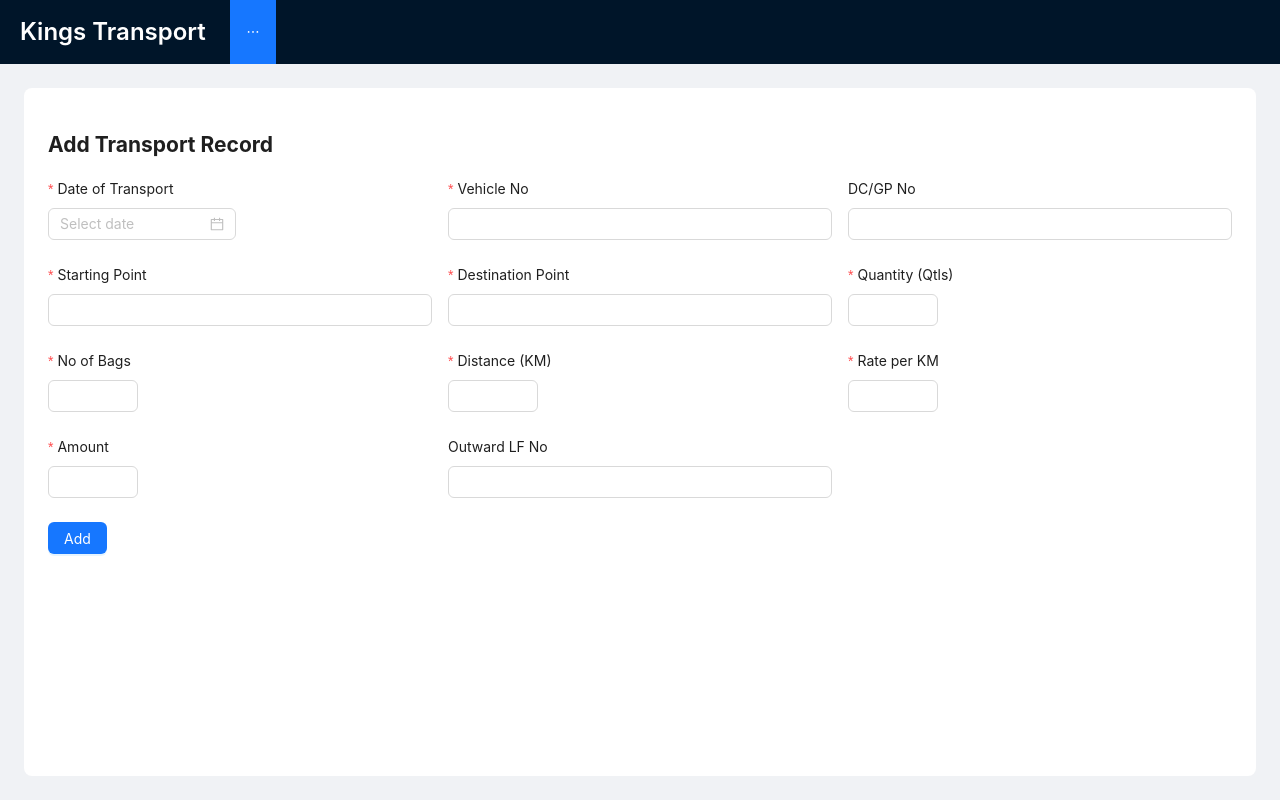
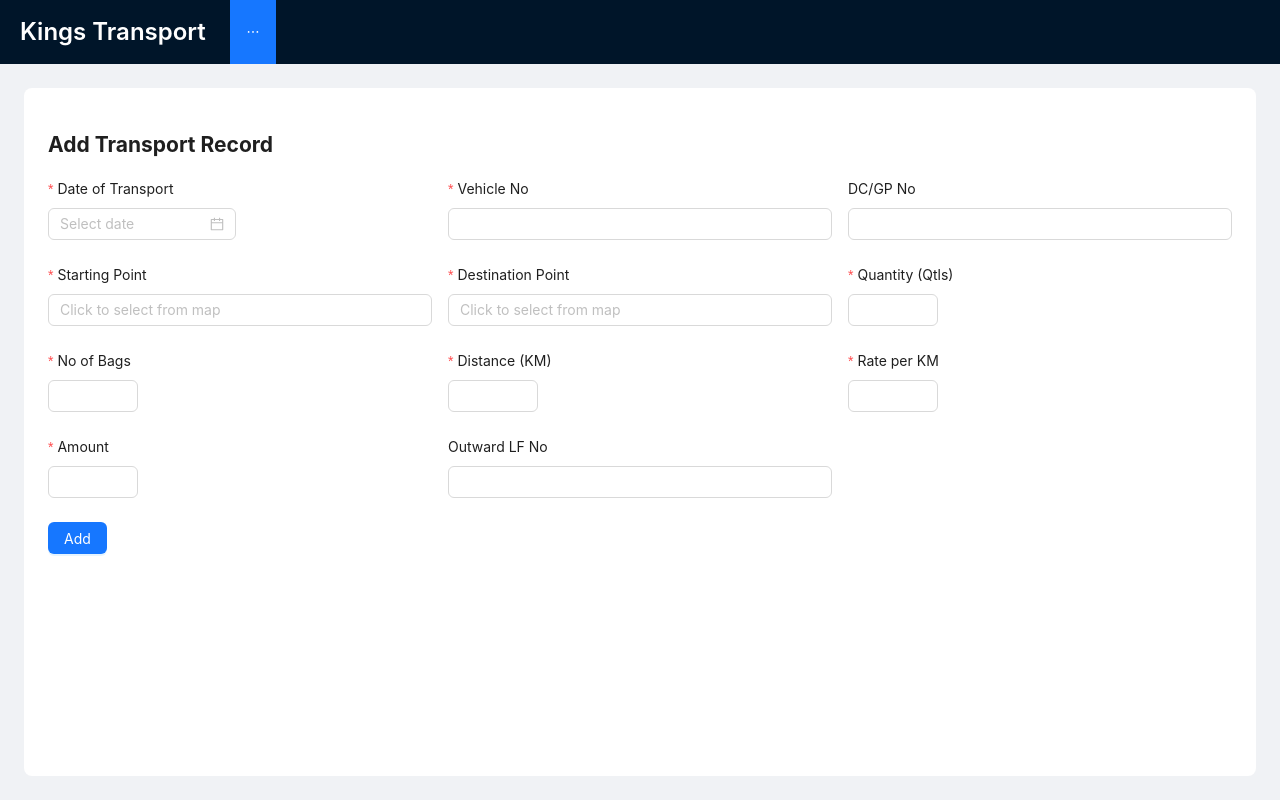
Before and after one commit to strong11421/transport-app, a React (Vite) app in the folder frontend/: page /add in a window 1280 px wide. Built offline with nearby package versions, Linux system fonts and the light colour scheme.

Commit message:
Update frontend

```diff
--- a/frontend/src/App.tsx
+++ b/frontend/src/App.tsx
@@ -6,6 +6,8 @@ import TransportList from './pages/TransportList';
 import EditTransportForm from './pages/EditTransportForm'; // ✅ Added
 import Navbar from './components/Navbar';
 import './App.css';
+import 'leaflet/dist/leaflet.css';
+
 
 const { Header, Content } = Layout;
 
--- a/frontend/src/pages/AddTransportForm.tsx
+++ b/frontend/src/pages/AddTransportForm.tsx
@@ -1,17 +1,50 @@
-import React from 'react';
-import { Form, Input, InputNumber, Button, message, Row, Col, DatePicker } from 'antd';
+import React, { useState } from 'react';
+import { Form, Input, InputNumber, Button, message, Row, Col, DatePicker, Modal } from 'antd';
 import { useNavigate } from 'react-router-dom';
+import { MapContainer, TileLayer, Marker, useMapEvents } from 'react-leaflet';
+import L from 'leaflet';
+
+const markerIcon = new L.Icon({
+  iconUrl: 'https://unpkg.com/leaflet@1.9.4/dist/images/marker-icon.png',
+  iconSize: [25, 41],
+  iconAnchor: [12, 41],
+});
+
+const LocationPicker = ({ onSelect }: { onSelect: (latlng: L.LatLngLiteral) => void }) => {
+  useMapEvents({
+    click(e) {
+      onSelect(e.latlng);
+    },
+  });
+  return null;
+};
 
 const AddTransportForm: React.FC = () => {
   const [form] = Form.useForm();
-  const navigate = useNavigate(); // ← hook to navigate
+  const navigate = useNavigate();
+
+  const [modalVisible, setModalVisible] = useState(false);
+  const [selectingField, setSelectingField] = useState<'starting_point' | 'destination_point' | null>(null);
+  const [selectedPosition, setSelectedPosition] = useState<L.LatLngLiteral | null>(null);
+
+  const openMapModal = (field: 'starting_point' | 'destination_point') => {
+    setSelectingField(field);
+    setModalVisible(true);
+  };
+
+  const handleMapClick = (latlng: L.LatLngLiteral) => {
+    setSelectedPosition(latlng);
+    form.setFieldValue(selectingField!, `${latlng.lat.toFixed(5)}, ${latlng.lng.toFixed(5)}`);
+    setModalVisible(false);
+    setSelectedPosition(null);
+  };
 
   const onFinish = async (values: any) => {
     try {
       const res = await fetch('https://transport-app-zy0l.onrender.com/transport', {
         method: 'POST',
         headers: { 'Content-Type': 'application/json' },
-        body: JSON.stringify(values)
+        body: JSON.stringify(values),
       });
 
       const data = await res.json();
@@ -19,10 +52,8 @@ const AddTransportForm: React.FC = () => {
       if (res.ok) {
         message.success('Transport record added successfully!');
         form.resetFields();
-
-        // Redirect to view page after 1 second
         setTimeout(() => {
-          navigate('/view'); // 🔁 Replace `/view` with your actual route
+          navigate('/view');
         }, 1000);
       } else {
         message.error(data.error || 'Failed to add record');
@@ -36,24 +67,18 @@ const AddTransportForm: React.FC = () => {
   return (
     <div className="max-w-screen-lg mx-auto bg-white p-8 shadow-lg rounded">
       <h2 className="text-2xl font-bold mb-6 text-center">Add Transport Record</h2>
-      <Form
-        form={form}
-        layout="vertical"
-        onFinish={onFinish}
-      >
+      <Form form={form} layout="vertical" onFinish={onFinish}>
         <Row gutter={16}>
           <Col span={8}>
             <Form.Item name="date_of_transport" label="Date of Transport" rules={[{ required: true }]}>
               <DatePicker className="w-full" format="YYYY-MM-DD" />
             </Form.Item>
           </Col>
-
           <Col span={8}>
             <Form.Item name="vehicle_no" label="Vehicle No" rules={[{ required: true }]}>
               <Input />
             </Form.Item>
           </Col>
-
           <Col span={8}>
             <Form.Item name="dc_gp_no" label="DC/GP No">
               <Input />
@@ -61,14 +86,29 @@ const AddTransportForm: React.FC = () => {
           </Col>
 
           <Col span={8}>
-            <Form.Item name="starting_point" label="Starting Point" rules={[{ required: true }]}>
-              <Input />
+            <Form.Item
+              name="starting_point"
+              label="Starting Point"
+              rules={[{ required: true }]}
+            >
+              <Input
+                readOnly
+                onClick={() => openMapModal('starting_point')}
+                placeholder="Click to select from map"
+              />
             </Form.Item>
           </Col>
-
           <Col span={8}>
-            <Form.Item name="destination_point" label="Destination Point" rules={[{ required: true }]}>
-              <Input />
+            <Form.Item
+              name="destination_point"
+              label="Destination Point"
+              rules={[{ required: true }]}
+            >
+              <Input
+                readOnly
+                onClick={() => openMapModal('destination_point')}
+                placeholder="Click to select from map"
+              />
             </Form.Item>
           </Col>
 
@@ -77,31 +117,26 @@ const AddTransportForm: React.FC = () => {
               <InputNumber className="w-full" />
             </Form.Item>
           </Col>
-
           <Col span={8}>
             <Form.Item name="no_of_bags" label="No of Bags" rules={[{ required: true }]}>
               <InputNumber className="w-full" />
             </Form.Item>
           </Col>
-
           <Col span={8}>
             <Form.Item name="distance_km" label="Distance (KM)" rules={[{ required: true }]}>
               <InputNumber className="w-full" />
             </Form.Item>
           </Col>
-
           <Col span={8}>
             <Form.Item name="rate_per_km" label="Rate per KM" rules={[{ required: true }]}>
               <InputNumber className="w-full" />
             </Form.Item>
           </Col>
-
           <Col span={8}>
             <Form.Item name="amount" label="Amount" rules={[{ required: true }]}>
               <InputNumber className="w-full" />
             </Form.Item>
           </Col>
-
           <Col span={8}>
             <Form.Item name="outward_lf_no" label="Outward LF No">
               <Input />
@@ -115,6 +150,24 @@ const AddTransportForm: React.FC = () => {
           </Button>
         </Form.Item>
       </Form>
+
+      {/* Map Modal */}
+      <Modal
+        open={modalVisible}
+        title={`Select ${selectingField === 'starting_point' ? 'Starting' : 'Destination'} Point`}
+        onCancel={() => setModalVisible(false)}
+        footer={null}
+        width={800}
+      >
+        <MapContainer center={[20.5937, 78.9629]} zoom={5} style={{ height: '400px', width: '100%' }}>
+          <TileLayer
+            url="https://{s}.tile.openstreetmap.org/{z}/{x}/{y}.png"
+            attribution="&copy; OpenStreetMap contributors"
+          />
+          {selectedPosition && <Marker position={selectedPosition} icon={markerIcon} />}
+          <LocationPicker onSelect={handleMapClick} />
+        </MapContainer>
+      </Modal>
     </div>
   );
 };
```
Also changed, not shown: frontend/src/components/MapModal.tsx (added, +50 -0 lines), frontend/src/assets/TransportList.tsx (added).
